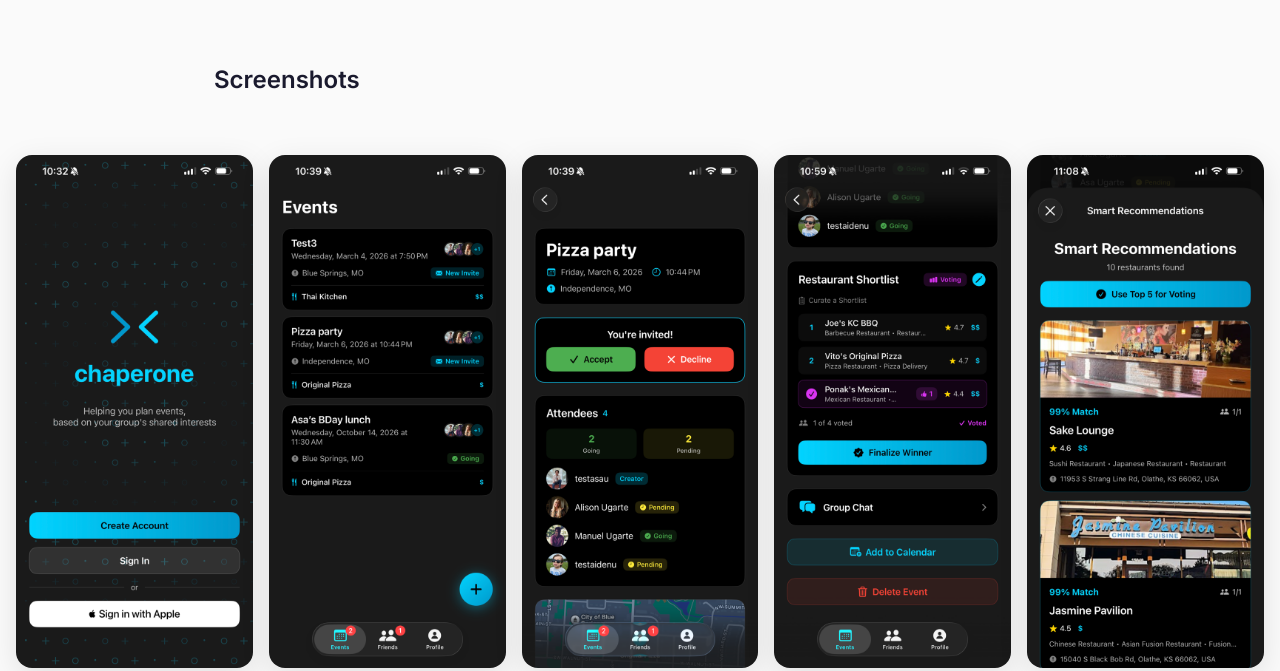
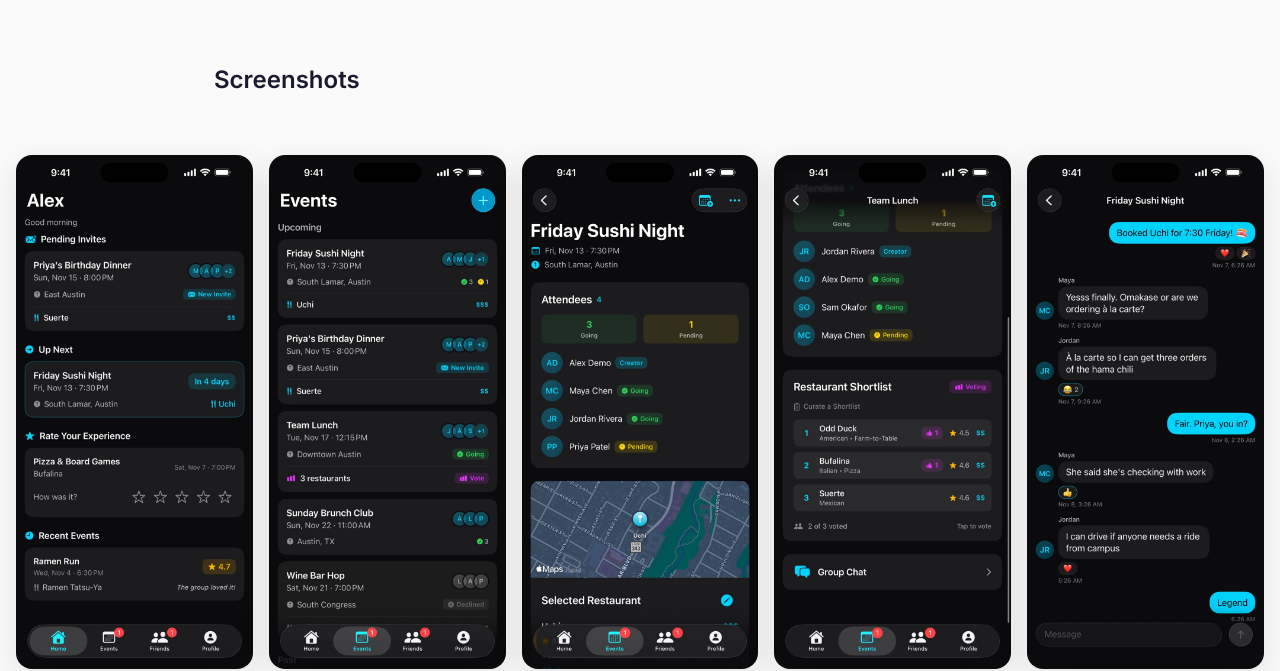
Before and after one commit to ProjectUgarte/project-u, a plain HTML site: page chaperone/index.html in a window 1280 px wide. Shown: the part 321-992 px from the top of the page. Drawn offline with Linux system fonts and the light colour scheme.

Commit message:
Chaperone page: new Liquid Glass screenshots
Co-Authored-By: Claude Opus 5.5 <noreply@anthropic.com>

```diff
--- a/chaperone/index.html
+++ b/chaperone/index.html
@@ -246,19 +246,19 @@
   <div class="app-page__screenshots-wrapper">
     <div class="app-page__screenshots">
       <div class="app-page__screenshot-item" data-lightbox-app>
-        <img src="../assets/images/IMG_3874.PNG" alt="Chaperone login screen" loading="lazy">
+        <img src="../assets/images/chaperone-home.jpg" alt="Home screen with pending invites, the next event and recent events" loading="lazy">
       </div>
       <div class="app-page__screenshot-item" data-lightbox-app>
-        <img src="../assets/images/IMG_3876.PNG" alt="Events list" loading="lazy">
+        <img src="../assets/images/chaperone-events.jpg" alt="Events list" loading="lazy">
       </div>
       <div class="app-page__screenshot-item" data-lightbox-app>
-        <img src="../assets/images/IMG_3877.PNG" alt="Event invite details" loading="lazy">
+        <img src="../assets/images/chaperone-event-detail.jpg" alt="Event details with attendees and a map" loading="lazy">
       </div>
       <div class="app-page__screenshot-item" data-lightbox-app>
-        <img src="../assets/images/IMG_3880.PNG" alt="Restaurant shortlist and voting" loading="lazy">
+        <img src="../assets/images/chaperone-voting.jpg" alt="Restaurant shortlist and voting" loading="lazy">
       </div>
       <div class="app-page__screenshot-item" data-lightbox-app>
-        <img src="../assets/images/IMG_3882.PNG" alt="Smart restaurant recommendations" loading="lazy">
+        <img src="../assets/images/chaperone-chat.jpg" alt="Group chat for an event" loading="lazy">
       </div>
     </div>
   </div>
```
Also changed, not shown: assets/images/IMG_3874.PNG (deleted), assets/images/IMG_3876.PNG (deleted), assets/images/IMG_3877.PNG (deleted), assets/images/IMG_3880.PNG (deleted), assets/images/IMG_3882.PNG (deleted), assets/images/chaperone-chat.jpg (added), assets/images/chaperone-event-detail.jpg (added), assets/images/chaperone-events.jpg (added), assets/images/chaperone-home.jpg (added), assets/images/chaperone-voting.jpg (added).
